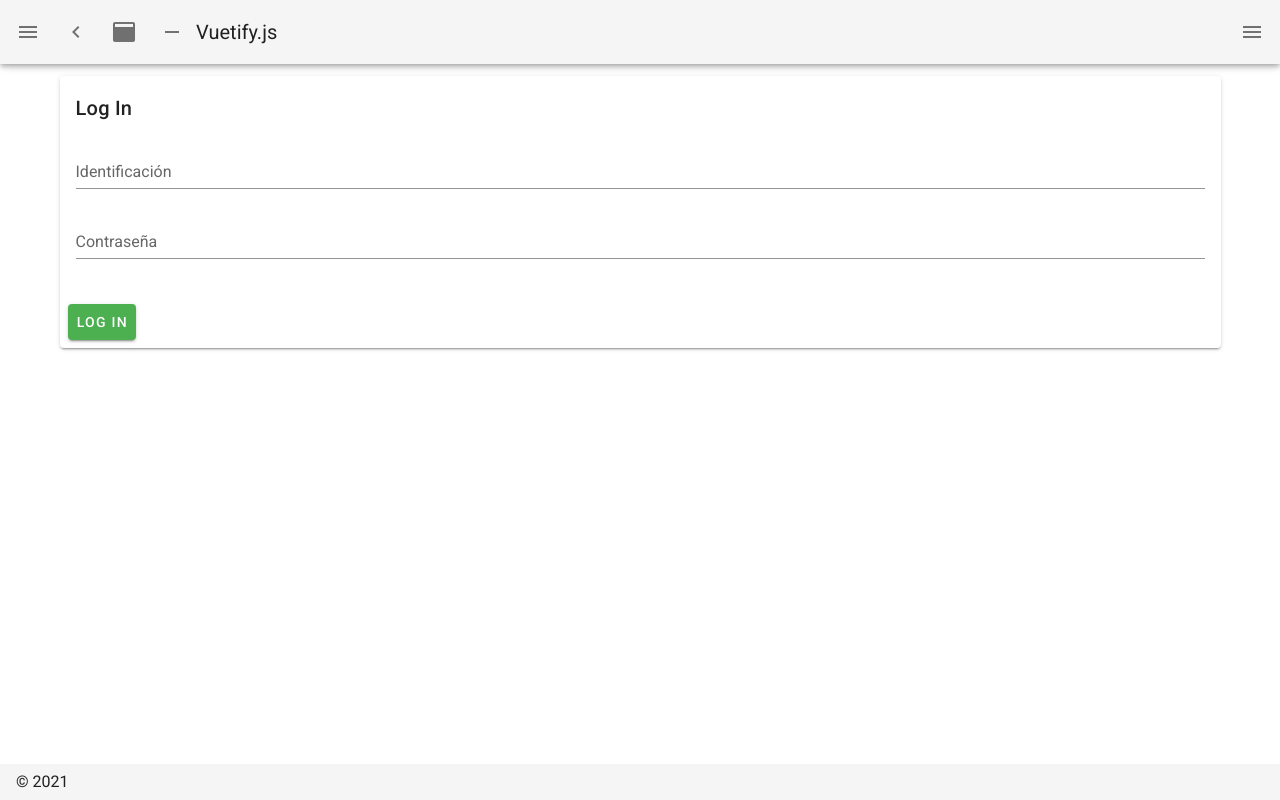
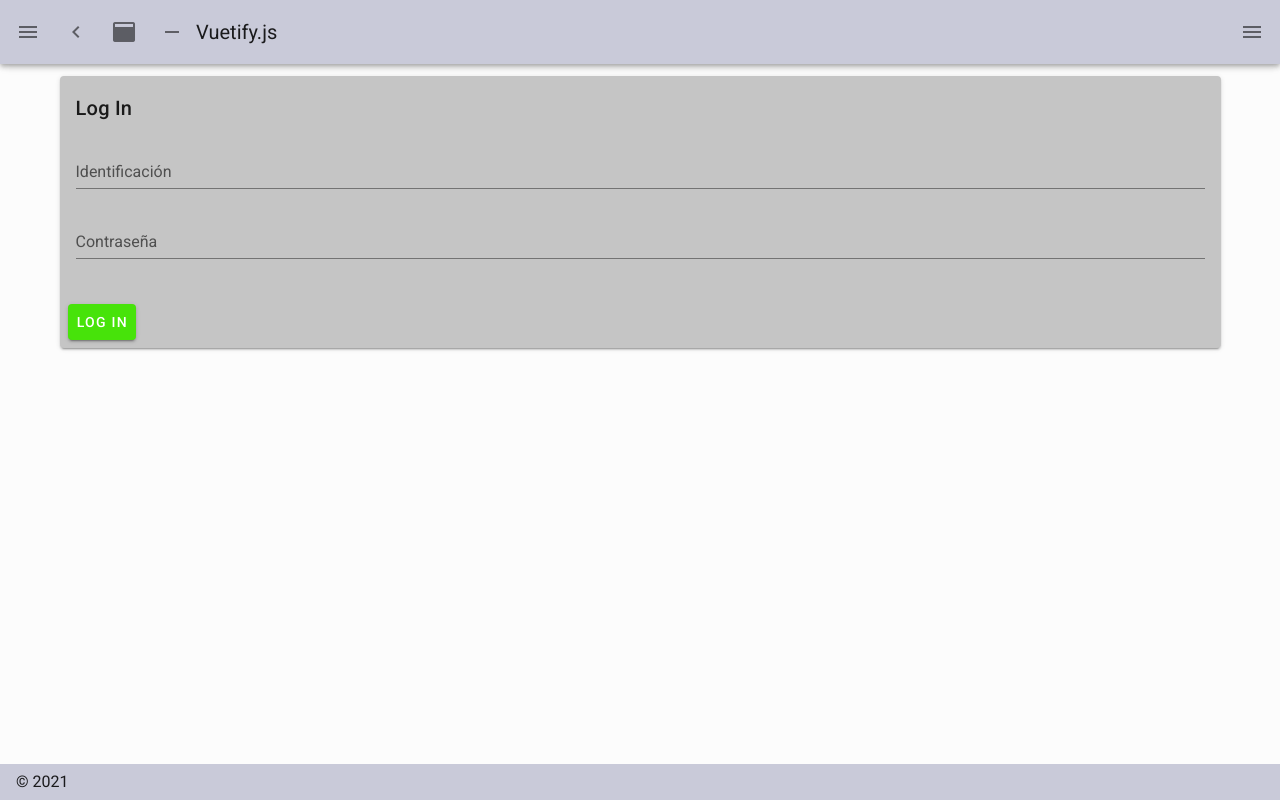
Before and after one commit to AlexisFAP/IngnieriaSoftwareII, a Nuxt app: page /login in a window 1280 px wide. Built offline with nearby package versions, Linux system fonts and the light colour scheme.

Commit message:
color change

```diff
--- a/layouts/default.vue
+++ b/layouts/default.vue
@@ -125,3 +125,24 @@ export default {
   }
 }
 </script>
+<style scoped>
+.theme--dark.v-application {
+  background:#fcfcfc;
+}
+.theme--dark.v-app-bar.v-toolbar.v-sheet {
+  background-color: #03045E;
+}
+.theme--dark.v-footer{
+  background: #03045E;
+}
+
+.theme--light.v-application {
+  background:#fcfcfc;
+}
+.theme--light.v-app-bar.v-toolbar.v-sheet {
+  background-color: #C9CAD9;
+}
+.theme--light.v-footer{
+  background: #C9CAD9;
+}
+</style>
--- a/pages/login.vue
+++ b/pages/login.vue
@@ -27,3 +27,20 @@
     </v-card>
   </div>
 </template>
+<style scoped>
+.theme--dark.v-card {
+  background-color: #0077B6;
+}
+.theme--dark.success {
+  background-color: #90E0EF !important;
+  border-color: #90E0EF !important;
+}
+
+.theme--light.v-card {
+  background-color: #c5c5c5;
+}
+.theme--light.success {
+  background-color: #47e30a !important;
+  border-color: #47e30a !important;
+}
+</style>
```
Also changed, not shown: assets/variables.scss (line endings or trailing spaces).
